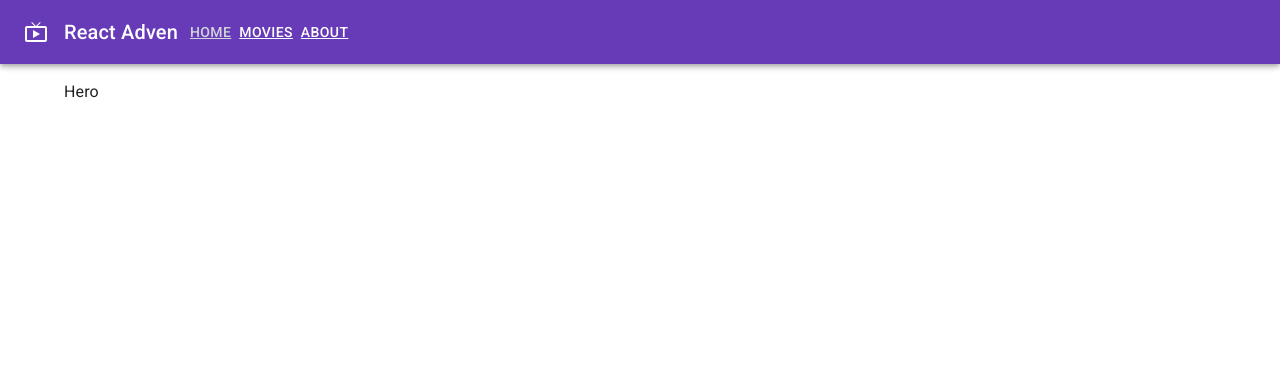
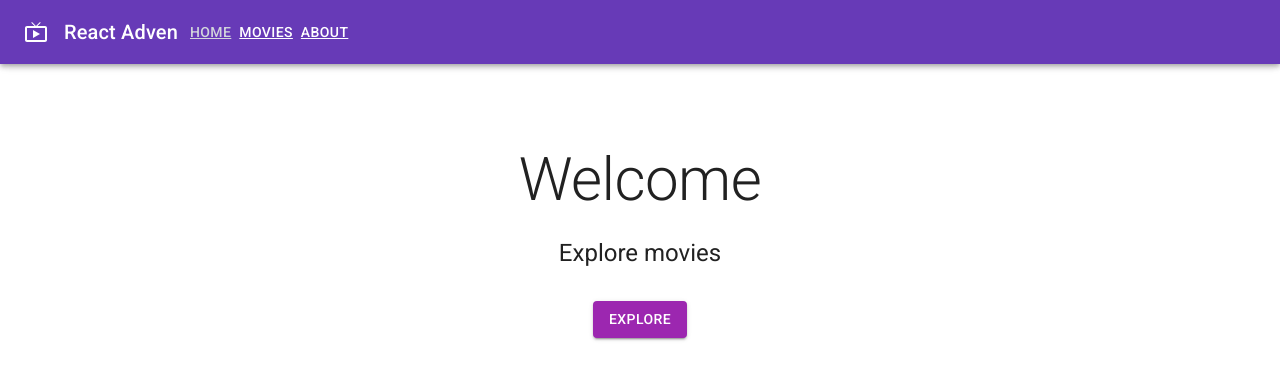
Before and after one commit to dawmsi/react_in-depth, a React (Vite) app: page / in a window 1280 px wide. Shown: the top 380 px of the page. Built offline with nearby package versions, Linux system fonts and the light colour scheme.

Commit message:
home page

```diff
--- /dev/null
+++ b/src/routes/Home.tsx
@@ -0,0 +1,32 @@
+import { Box, Button, Container, Stack, Typography } from '@mui/material';
+import { Link } from 'react-router-dom';
+
+const Home = () => {
+  return (
+    <Box sx={{ py: 8 }}>
+      <Container maxWidth="sm">
+        <Typography component="h1" variant="h2" align="center" gutterBottom>
+          Welcome
+        </Typography>
+        <Typography align="center" variant="h5" paragraph>
+          Explore movies
+        </Typography>
+        <Stack
+          marginTop={4}
+          direction="row"
+          spacing={2}
+          justifyContent="center">
+          <Button
+            component={Link}
+            to="movies"
+            variant="contained"
+            color="secondary">
+            Explore
+          </Button>
+        </Stack>
+      </Container>
+    </Box>
+  );
+};
+
+export default Home;
```
Also changed, not shown: src/main.tsx (+4 -4 lines).
